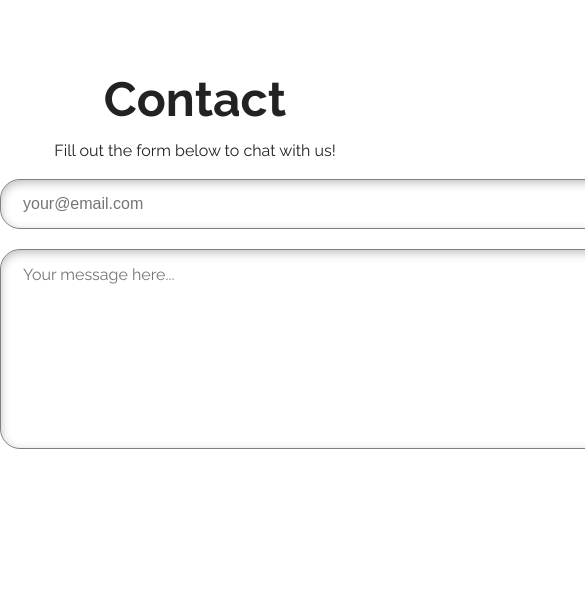
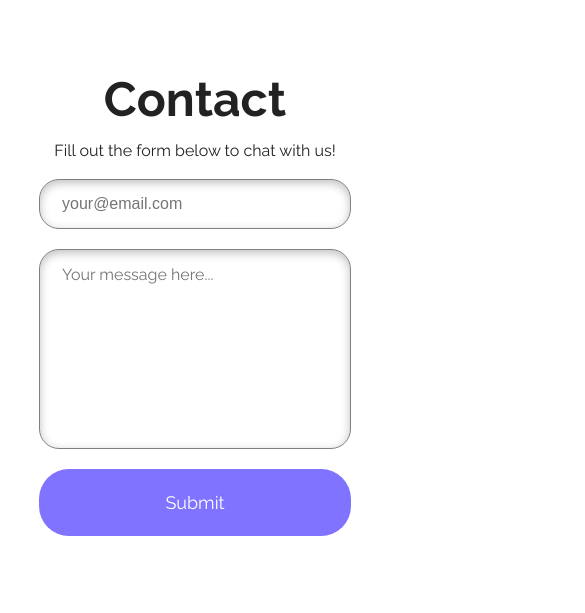
Before and after one commit to sierrainertia/moon-munchies, a Gatsby site: page / in a window 390 px wide. Shown: the part 2121-2734 px from the top of the page, 585 px wide, since content can reach past the window. Built offline with nearby package versions, Linux system fonts and the light colour scheme; Gatsby itself is replaced by a stand-in of ours.

Commit message:
make contact form mobile friendly

```diff
--- a/src/components/contact/index.scss
+++ b/src/components/contact/index.scss
@@ -1,3 +1,5 @@
+@import "../../styles/breakpoints.scss";
+
 .contact-section {
   /* TODO: Move this to each section */
   padding: 80px 0;
@@ -15,12 +17,17 @@
   }
 
   &__email-form {
-    width: 800px;
+    max-width: 800px;
     margin: 0 auto;
     display: flex;
     flex-direction: column;
     grid-gap: 20px;
     align-items: flex-end;
+
+    @include desktop {
+      align-items: center;
+      width: 80%;
+    }
 
     input,
     textarea {
@@ -66,6 +73,14 @@
         outline: none;
         border: 3px solid black;
       }
+
+      @include desktop {
+        align-self: flex-end;
+      }
+
+      @include mobile {
+        width: 100%;
+      }
     }
   }
 }
--- a/src/styles/breakpoints.scss
+++ b/src/styles/breakpoints.scss
@@ -3,7 +3,7 @@ $tablet-width: 768px;
 $desktop-width: 1024px;
 
 @mixin mobile {
-  @media (max-width: #{$phone-width}) {
+  @media (max-width: #{$mobile-width}) {
     @content;
   }
 }
```
Also changed, not shown: 3 other files.
